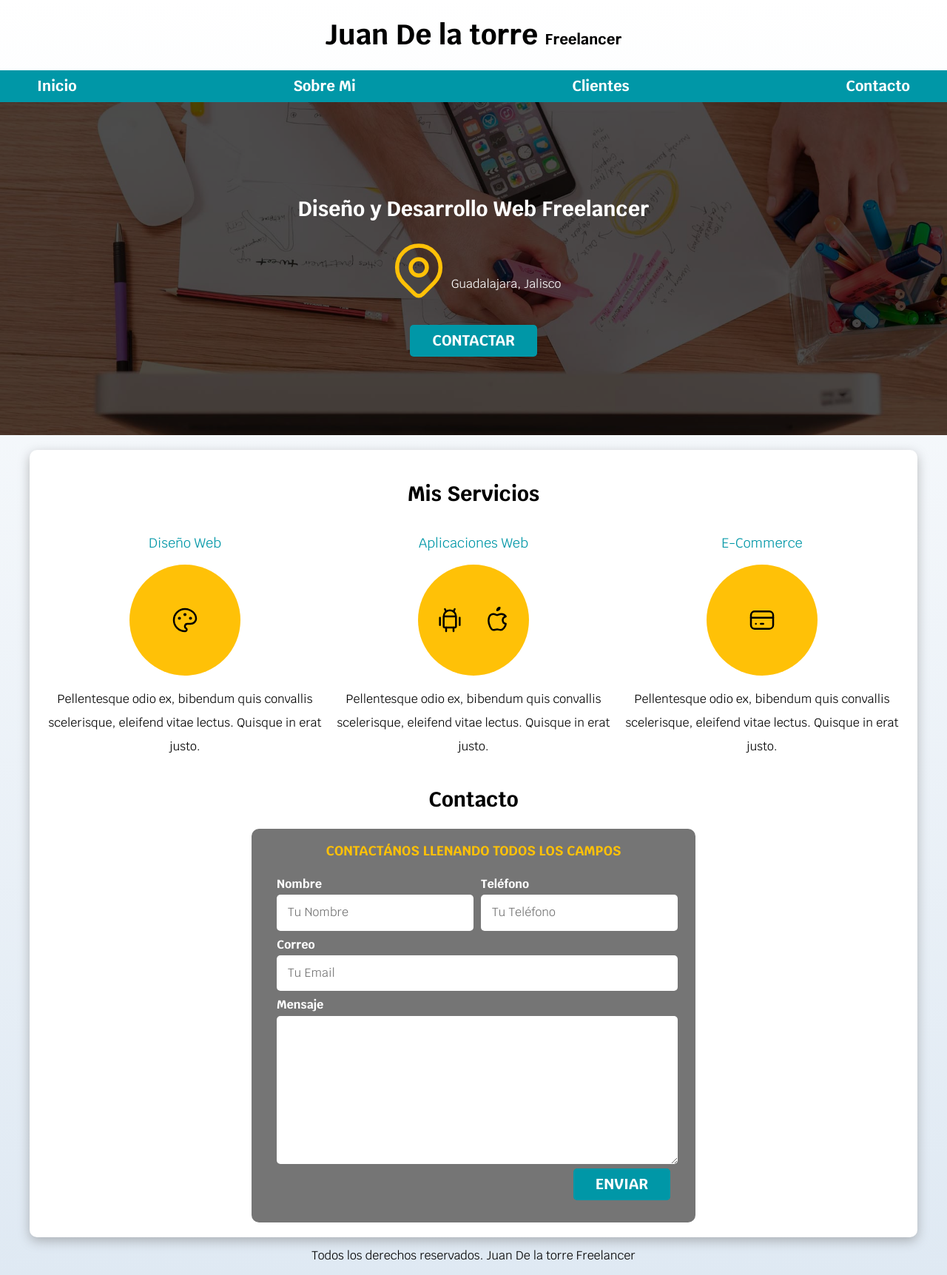
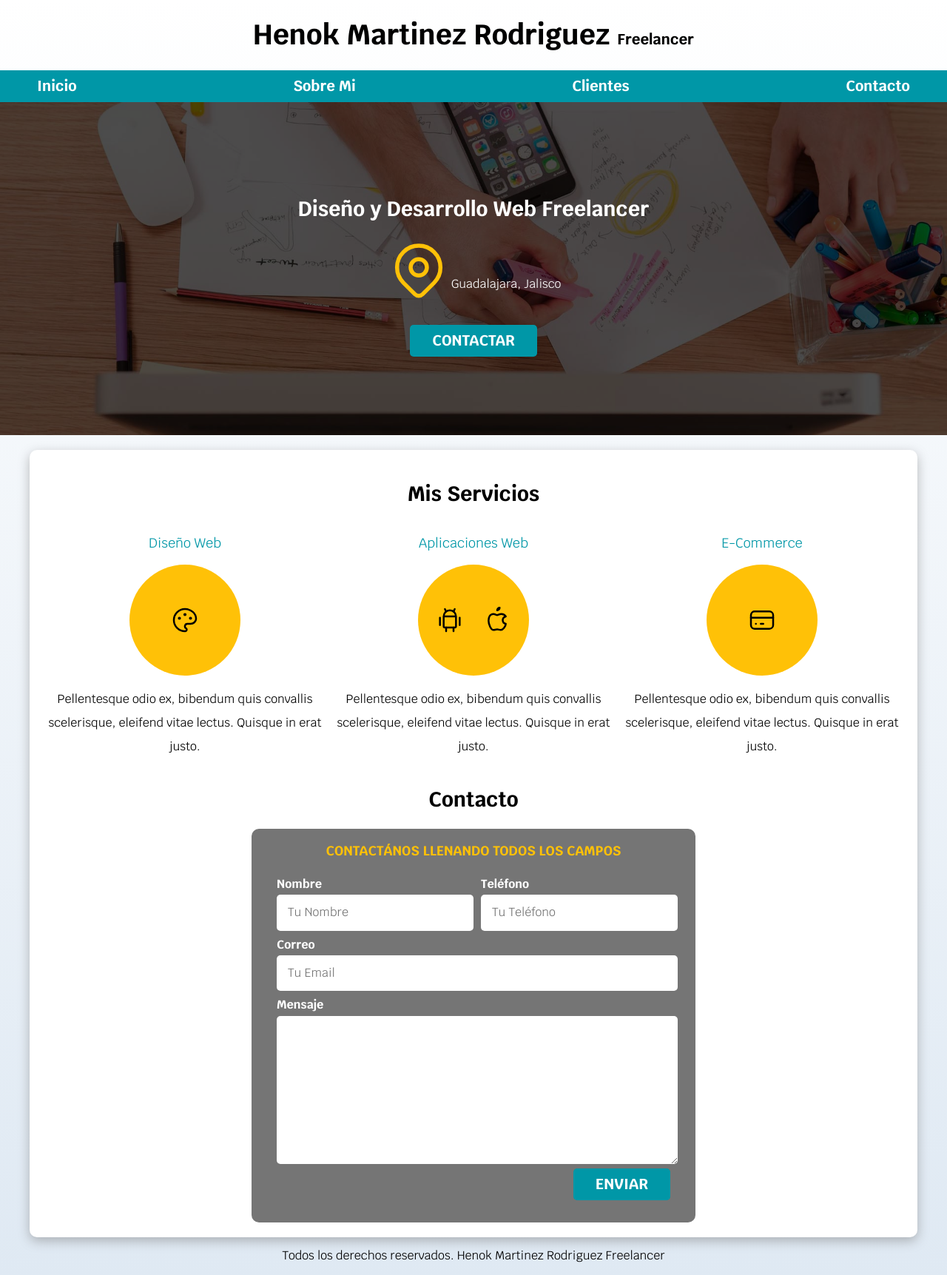
Before and after one commit to henokmr/curso, a plain HTML site: page freelancer_inicio/index.html in a window 1280 px wide. Shown: the whole page at 74% size. Drawn offline with nearby package versions, Linux system fonts and the light colour scheme.

Commit message:
Proyecto html y css acabado

```diff
--- a/freelancer_inicio/index.html
+++ b/freelancer_inicio/index.html
@@ -15,7 +15,7 @@
   </head>
   <body>
     <header>
-      <h1 class="titulo">Juan De la torre <span>Freelancer</span></h1>
+      <h1 class="titulo">Henok Martinez Rodriguez <span>Freelancer</span></h1>
     </header>
 
     <div class="nav-bg">
@@ -215,7 +215,7 @@
     </main>
 
     <footer class="footer">
-      <p>Todos los derechos reservados. Juan De la torre Freelancer</p>
+      <p>Todos los derechos reservados. Henok Martinez Rodriguez Freelancer</p>
     </footer>
   </body>
 </html>
```
